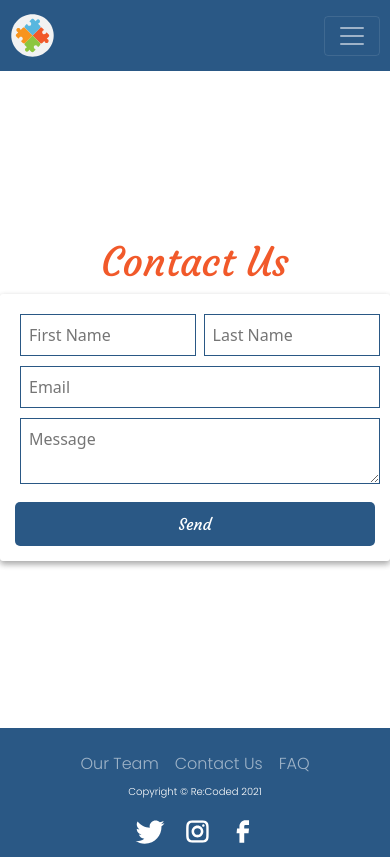
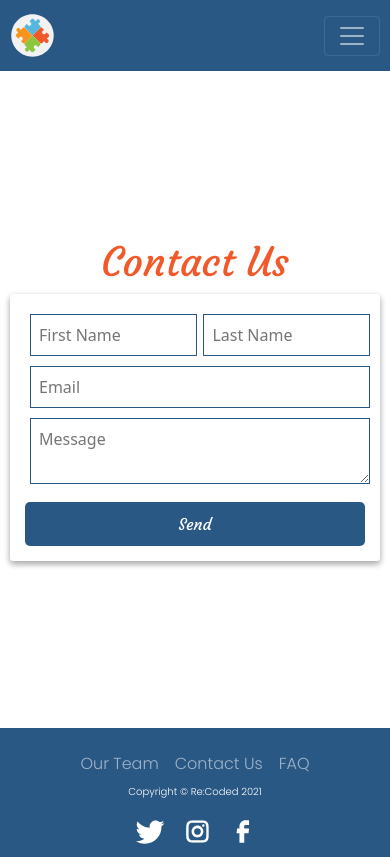
Before and after one commit to ReCoded-Org/capstone-turkey-love-thy-neighbour, a React (Create React App) app: page /contact-us in a window 390 px wide. Built offline with nearby package versions, Linux system fonts and the light colour scheme; no server answers.

Commit message:
Add horizontal space to the contact us page when the screen size is xs

```diff
--- a/src/containers/ContactUs/index.scss
+++ b/src/containers/ContactUs/index.scss
@@ -9,6 +9,9 @@ section.contact-us-section {
   }
 
   .contactus-content-container {
+    @media screen and (max-width: 575px) {
+      padding: 0 10px !important;
+    }
     .contactus-content-row {
       margin: 0;
 
```
